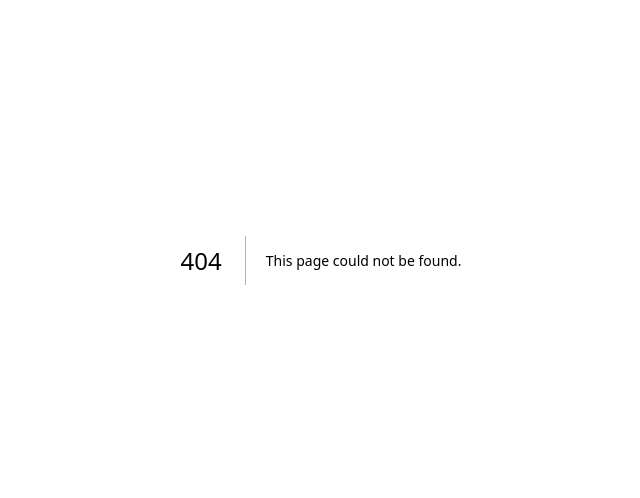
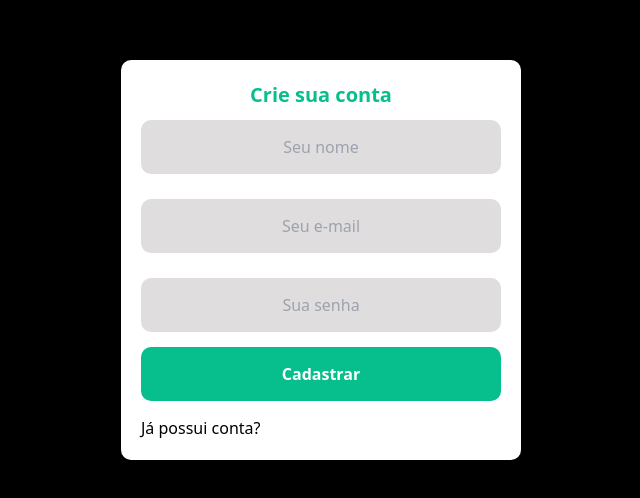
Before and after one commit to JonasRodri23/front-end-nextjs-organiza, a Next.js app: page /cadastro in a window 1280 px wide. Before the commit this address had no page. Shown: the part 140-638 px from the top of the page, without its empty margins (319-959 px from the left). Built offline with nearby package versions, Linux system fonts and the light colour scheme.

Commit message:
Enviando projeto

```diff
--- /dev/null
+++ b/src/components/button/button.js
@@ -0,0 +1,7 @@
+import styles from './button.module.css'
+
+export default function Button({children, ...props}) {
+    return (
+        <button className={styles.button} {...props}>{children}</button>
+    )
+}
--- /dev/null
+++ b/src/components/button/button.module.css
@@ -0,0 +1,10 @@
+.button{
+    padding: 15px 30px;
+    border: none;
+    border-radius: 10px;
+    background-color: #07be8d;
+    color: #fff;
+    font-weight: bold;
+    font-size: 16px;
+    cursor: pointer;
+}
--- /dev/null
+++ b/src/components/input/input.js
@@ -0,0 +1,7 @@
+import styles from './input.module.css'
+
+export default function Input(props) {
+    return (
+        <input className={styles.input} {...props} />
+    )
+}
--- /dev/null
+++ b/src/components/input/input.module.css
@@ -0,0 +1,8 @@
+.input{
+    padding: 15px 30px;
+    border: none;
+    background-color: #dfdddd;
+    border-radius: 10px;
+    text-align: center;
+    margin-top: 10px;
+}
--- /dev/null
+++ b/src/components/loginCard/loginCard.js
@@ -0,0 +1,10 @@
+import styles from './loginCard.module.css'
+
+export default function LoginCard({title, children}) {
+    return (
+        <div className={styles.card}>
+            <h1 className={styles.title}>{title}</h1>
+            {children}
+        </div>
+    )
+}
--- /dev/null
+++ b/src/components/loginCard/loginCard.module.css
@@ -0,0 +1,13 @@
+.card {
+    background-color: #ffffff;
+    width: 400px;
+    padding: 20px;
+    border-radius: 10px;
+}
+
+.title {
+    text-align: center;
+    font-size: 20px;
+    font-weight: bold;
+    color: #07be8d;
+}
--- /dev/null
+++ b/src/pages/cadastro.js
@@ -0,0 +1,22 @@
+import styles from '../styles/Login.module.css'
+import Link from 'next/link'
+
+import LoginCard from "@/components/loginCard/loginCard"
+import Input from '@/components/input/input'
+import Button from '@/components/button/button'
+
+export default function CadastroPage() {
+    return (
+        <div className={styles.background}>
+           <LoginCard title={"Crie sua conta"}>
+                <form className={styles.form}>
+                    <Input type="text" placeholder="Seu nome"/>
+                    <Input type="email" placeholder="Seu e-mail"/>
+                    <Input type="password" placeholder="Sua senha"/>
+                    <Button>Cadastrar</Button>
+                    <Link href="/login">Já possui conta?</Link>
+                </form>
+           </LoginCard>
+        </div>
+    )
+}
--- a/src/pages/index.js
+++ b/src/pages/index.js
@@ -1,118 +1,7 @@
-import Image from 'next/image'
-import { Inter } from 'next/font/google'
-
-const inter = Inter({ subsets: ['latin'] })
-
 export default function Home() {
   return (
-    <main
-      className={`flex min-h-screen flex-col items-center justify-between p-24 ${inter.className}`}
-    >
-      <div className="z-10 max-w-5xl w-full items-center justify-between font-mono text-sm lg:flex">
-        <p className="fixed left-0 top-0 flex w-full justify-center border-b border-gray-300 bg-gradient-to-b from-zinc-200 pb-6 pt-8 backdrop-blur-2xl dark:border-neutral-800 dark:bg-zinc-800/30 dark:from-inherit lg:static lg:w-auto lg:rounded-xl lg:border lg:bg-gray-200 lg:p-4 lg:dark:bg-zinc-800/30">
-          Get started by editing&nbsp;
-          <code className="font-mono font-bold">src/pages/index.js</code>
-        </p>
-        <div className="fixed bottom-0 left-0 flex h-48 w-full items-end justify-center bg-gradient-to-t from-white via-white dark:from-black dark:via-black lg:static lg:h-auto lg:w-auto lg:bg-none">
-          <a
-            className="pointer-events-none flex place-items-center gap-2 p-8 lg:pointer-events-auto lg:p-0"
-            href="https://vercel.com?utm_source=create-next-app&utm_medium=default-template-tw&utm_campaign=create-next-app"
-            target="_blank"
-            rel="noopener noreferrer"
-          >
-            By{' '}
-            <Image
-              src="/vercel.svg"
-              alt="Vercel Logo"
-              className="dark:invert"
-              width={100}
-              height={24}
-              priority
-            />
-          </a>
-        </div>
-      </div>
-
-      <div className="relative flex place-items-center before:absolute before:h-[300px] before:w-[480px] before:-translate-x-1/2 before:rounded-full before:bg-gradient-radial before:from-white before:to-transparent before:blur-2xl before:content-[''] after:absolute after:-z-20 after:h-[180px] after:w-[240px] after:translate-x-1/3 after:bg-gradient-conic after:from-sky-200 after:via-blue-200 after:blur-2xl after:content-[''] before:dark:bg-gradient-to-br before:dark:from-transparent before:dark:to-blue-700/10 after:dark:from-sky-900 after:dark:via-[#0141ff]/40 before:lg:h-[360px]">
-        <Image
-          className="relative dark:drop-shadow-[0_0_0.3rem_#ffffff70] dark:invert"
-          src="/next.svg"
-          alt="Next.js Logo"
-          width={180}
-          height={37}
-          priority
-        />
-      </div>
-
-      <div className="mb-32 grid text-center lg:max-w-5xl lg:w-full lg:mb-0 lg:grid-cols-4 lg:text-left">
-        <a
-          href="https://nextjs.org/docs?utm_source=create-next-app&utm_medium=default-template-tw&utm_campaign=create-next-app"
-          className="group rounded-lg border border-transparent px-5 py-4 transition-colors hover:border-gray-300 hover:bg-gray-100 hover:dark:border-neutral-700 hover:dark:bg-neutral-800/30"
-          target="_blank"
-          rel="noopener noreferrer"
-        >
-          <h2 className={`mb-3 text-2xl font-semibold`}>
-            Docs{' '}
-            <span className="inline-block transition-transform group-hover:translate-x-1 motion-reduce:transform-none">
-              -&gt;
-            </span>
-          </h2>
-          <p className={`m-0 max-w-[30ch] text-sm opacity-50`}>
-            Find in-depth information about Next.js features and API.
-          </p>
-        </a>
-
-        <a
-          href="https://nextjs.org/learn?utm_source=create-next-app&utm_medium=default-template-tw&utm_campaign=create-next-app"
-          className="group rounded-lg border border-transparent px-5 py-4 transition-colors hover:border-gray-300 hover:bg-gray-100 hover:dark:border-neutral-700 hover:dark:bg-neutral-800/30"
-          target="_blank"
-          rel="noopener noreferrer"
-        >
-          <h2 className={`mb-3 text-2xl font-semibold`}>
-            Learn{' '}
-            <span className="inline-block transition-transform group-hover:translate-x-1 motion-reduce:transform-none">
-              -&gt;
-            </span>
-          </h2>
-          <p className={`m-0 max-w-[30ch] text-sm opacity-50`}>
-            Learn about Next.js in an interactive course with&nbsp;quizzes!
-          </p>
-        </a>
-
-        <a
-          href="https://vercel.com/templates?framework=next.js&utm_source=create-next-app&utm_medium=default-template-tw&utm_campaign=create-next-app"
-          className="group rounded-lg border border-transparent px-5 py-4 transition-colors hover:border-gray-300 hover:bg-gray-100 hover:dark:border-neutral-700 hover:dark:bg-neutral-800/30"
-          target="_blank"
-          rel="noopener noreferrer"
-        >
-          <h2 className={`mb-3 text-2xl font-semibold`}>
-            Templates{' '}
-            <span className="inline-block transition-transform group-hover:translate-x-1 motion-reduce:transform-none">
-              -&gt;
-            </span>
-          </h2>
-          <p className={`m-0 max-w-[30ch] text-sm opacity-50`}>
-            Discover and deploy boilerplate example Next.js&nbsp;projects.
-          </p>
-        </a>
-
-        <a
-          href="https://vercel.com/new?utm_source=create-next-app&utm_medium=default-template-tw&utm_campaign=create-next-app"
-          className="group rounded-lg border border-transparent px-5 py-4 transition-colors hover:border-gray-300 hover:bg-gray-100 hover:dark:border-neutral-700 hover:dark:bg-neutral-800/30"
-          target="_blank"
-          rel="noopener noreferrer"
-        >
-          <h2 className={`mb-3 text-2xl font-semibold`}>
-            Deploy{' '}
-            <span className="inline-block transition-transform group-hover:translate-x-1 motion-reduce:transform-none">
-              -&gt;
-            </span>
-          </h2>
-          <p className={`m-0 max-w-[30ch] text-sm opacity-50`}>
-            Instantly deploy your Next.js site to a shareable URL with Vercel.
-          </p>
-        </a>
-      </div>
-    </main>
+    <div>
+      Página segura
+    </div>
   )
 }
--- /dev/null
+++ b/src/pages/login.js
@@ -0,0 +1,21 @@
+import styles from '../styles/Login.module.css'
+import Link from 'next/link'
+
+import LoginCard from "@/components/loginCard/loginCard"
+import Input from '@/components/input/input'
+import Button from '../components/button/button'
+
+export default function LoginPage() {
+    return (
+        <div className={styles.background}>
+            <LoginCard title={"Entre na sua conta"}>
+                <form className={styles.form}>
+                    <Input type="email" placeholder="Seu e-mail"/>
+                    <Input type="password" placeholder="Sua senha"/>
+                    <Button>Entrar</Button>
+                    <Link href="/cadastro">Ainda não possui conta?</Link>
+                </form>
+            </LoginCard>
+        </div>
+    )
+}
--- /dev/null
+++ b/src/styles/Login.module.css
@@ -0,0 +1,13 @@
+.background {
+    background-color: #000000;
+    min-height: 100vh;
+    display: flex;
+    align-items: center;
+    justify-content: center;
+}
+
+.form{
+    display: flex;
+    flex-direction: column;
+    gap: 15px;
+}
--- a/src/styles/globals.css
+++ b/src/styles/globals.css
@@ -16,12 +16,4 @@
   }
 }
 
-body {
-  color: rgb(var(--foreground-rgb));
-  background: linear-gradient(
-      to bottom,
-      transparent,
-      rgb(var(--background-end-rgb))
-    )
-    rgb(var(--background-start-rgb));
-}
+body {}
```
